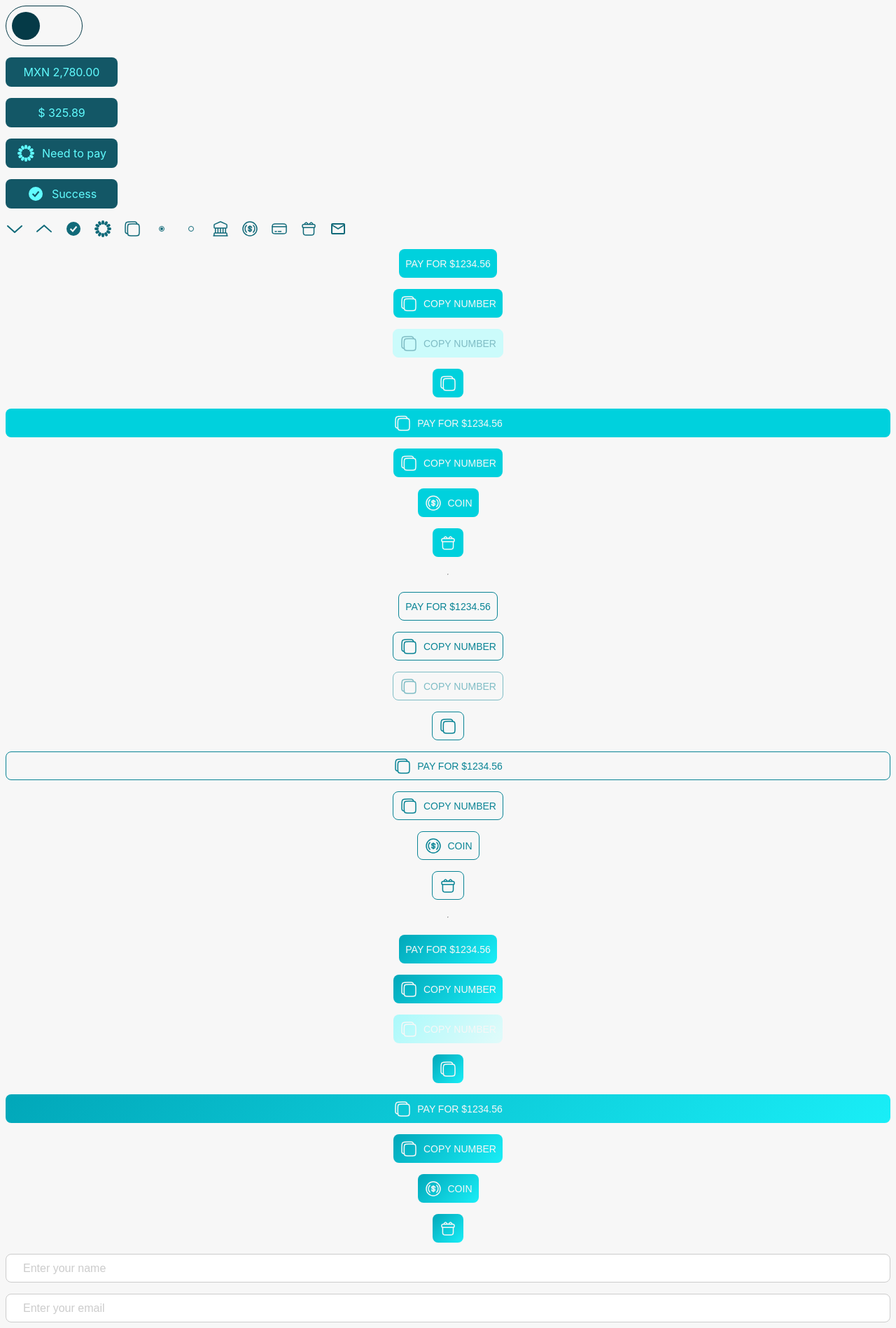
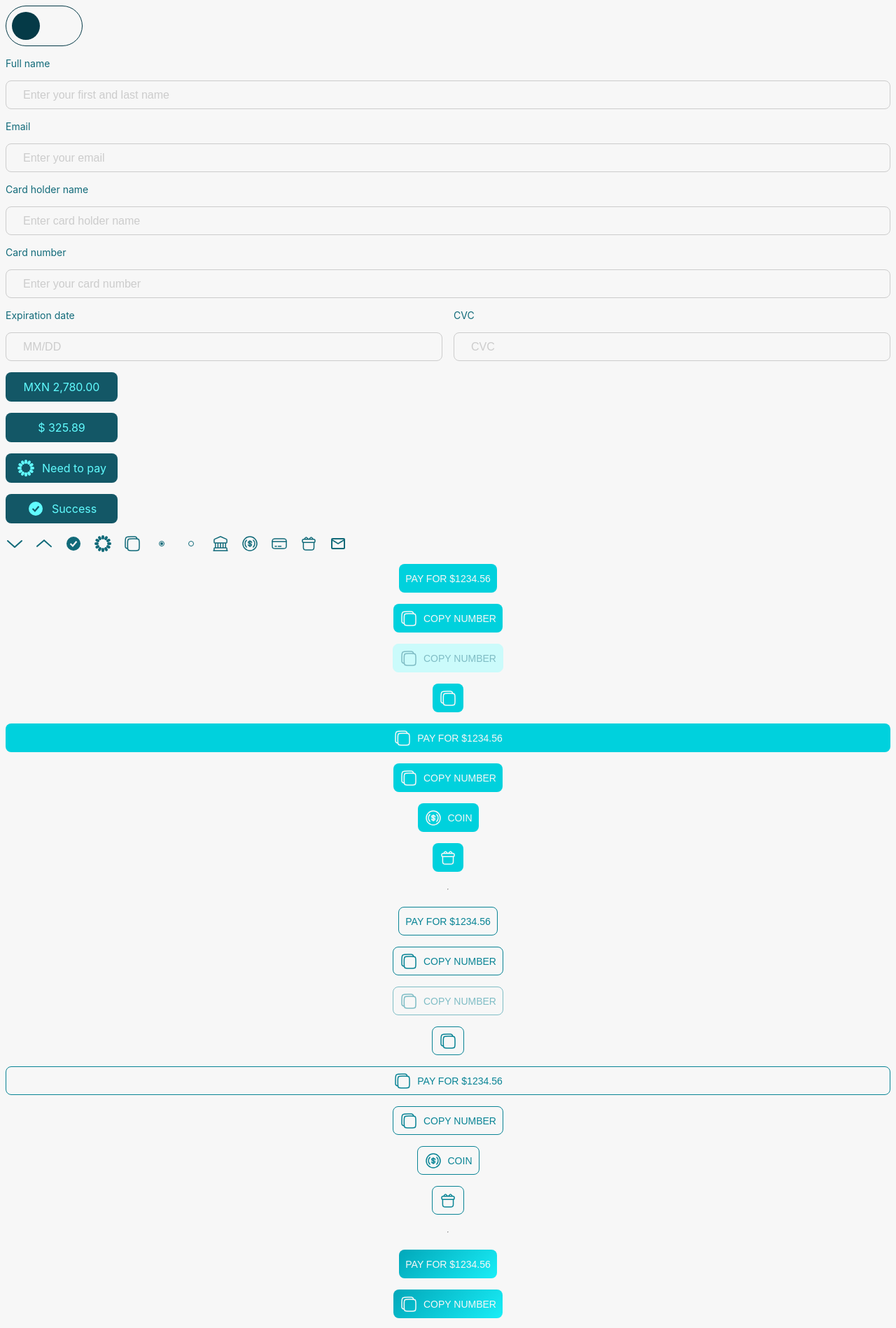
Before and after one commit to alxmcr/fe-speedypay-widget-react-ts, a React (Vite) app: page / in a window 1280 px wide. Shown: the top 1898 px of the page at 70% size. Built offline with nearby package versions, Linux system fonts and the light colour scheme.

Commit message:
Feature/07 form fields (#21)

```diff
--- /dev/null
+++ b/src/components/form-fields/FormField/FormField.styled.tsx
@@ -0,0 +1,13 @@
+import styled from 'styled-components';
+
+type FormFieldStyledProps = {
+  width: string;
+};
+
+export const FormFieldStyled = styled.div<FormFieldStyledProps>`
+  display: flex;
+  flex-direction: column;
+  gap: 1rem;
+  width: ${(props) => props.width};
+  flex-grow: 1;
+`;
--- /dev/null
+++ b/src/components/form-fields/FormField/index.tsx
@@ -0,0 +1,23 @@
+import { TextLabel } from '../../typography/SupportingStyles';
+import { FormFieldStyled } from './FormField.styled';
+
+type FormFieldProps = {
+  children: React.ReactNode;
+  id: string;
+  labelText: string;
+  width?: string;
+};
+
+export default function FormField({
+  id = 'form-field-example',
+  labelText = 'Label',
+  width = '100%',
+  children,
+}: FormFieldProps) {
+  return (
+    <FormFieldStyled width={width}>
+      <TextLabel htmlFor={id}>{labelText}</TextLabel>
+      {children}
+    </FormFieldStyled>
+  );
+}
--- /dev/null
+++ b/src/components/form-fields/FormFieldList.tsx
@@ -0,0 +1,63 @@
+import AppInputWithMask from '../inputs/AppInputWithMask';
+import AppInput from '../inputs/common/AppInput';
+import FormField from './FormField';
+
+export default function FormFieldList() {
+  return (
+    <div
+      style={{
+        alignItems: 'center',
+        display: 'flex',
+        flexDirection: 'column',
+        gap: '1rem',
+      }}
+    >
+      <FormField labelText="Full name" id="full-name">
+        <AppInput
+          type="text"
+          id="full-name"
+          placeholder="Enter your first and last name"
+          fullWidth={true}
+        />
+      </FormField>
+      <FormField labelText="Email" id="email">
+        <AppInput
+          type="email"
+          id="email"
+          placeholder="Enter your email"
+          fullWidth={true}
+        />
+      </FormField>
+      <FormField labelText="Card holder name" id="card-holder-name">
+        <AppInput
+          type="text"
+          id="card-holder-name"
+          placeholder="Enter card holder name"
+          fullWidth={true}
+        />
+      </FormField>
+      <FormField labelText="Card number" id="card-number">
+        <AppInputWithMask
+          mask="9999 9999 9999 9999"
+          placeholder="Enter your card number"
+          required
+        />
+      </FormField>
+      <div
+        style={{
+          alignItems: 'center',
+          display: 'flex',
+          gap: '1rem',
+          width: '100%',
+        }}
+      >
+        <FormField labelText="Expiration date" id="expiration-date">
+          <AppInputWithMask mask="99/99" placeholder="MM/DD" required />
+        </FormField>
+        <FormField labelText="CVC" id="CVC">
+          <AppInputWithMask mask="999" placeholder="CVC" required />
+        </FormField>
+      </div>
+    </div>
+  );
+}
--- a/src/components/inputs/AppInputWithMask/AppInputWithMask.styled.tsx
+++ b/src/components/inputs/AppInputWithMask/AppInputWithMask.styled.tsx
@@ -2,14 +2,15 @@ import InputMask from 'react-input-mask';
 import styled from 'styled-components';
 
 export const AppInputWithMaskStyled = styled(InputMask)`
-  background-color: ${(props) => props.theme.styles.inputs.default.background};
+  height: 2.5625rem;
+
+  background-color: ${(props) =>
+    props.theme.styles.inputs.default.backgroundColor};
   border: 1px solid ${(props) => props.theme.styles.inputs.default.borderColor};
-  color: ${(props) => props.theme.styles.inputs.default.text};
+  color: ${(props) => props.theme.styles.inputs.default.colorText};
   border-radius: 0.5rem;
   font-size: 16px;
   padding: 0.75rem 1.5rem;
-
-  height: 2.5625rem;
 
   &::placeholder {
     color: ${(props) => props.theme.styles.inputs.default.placeholderColor};
@@ -20,15 +21,15 @@ export const AppInputWithMaskStyled = styled(InputMask)`
 
     box-shadow: 0 0 7px
       ${(props) => props.theme.styles.inputs.focus.borderColor};
-    color: ${(props) => props.theme.styles.inputs.focus.text};
+    color: ${(props) => props.theme.styles.inputs.focus.colorText};
   }
 
   &:disabled {
     background-color: ${(props) =>
-      props.theme.styles.inputs.disabled.background};
+      props.theme.styles.inputs.disabled.backgroundColor};
     border: 1px solid
       ${(props) => props.theme.styles.inputs.disabled.borderColor};
-    color: ${(props) => props.theme.styles.inputs.disabled.text};
+    color: ${(props) => props.theme.styles.inputs.disabled.colorText};
 
     &::placeholder {
       color: ${(props) => props.theme.styles.inputs.disabled.placeholderColor};
--- a/src/components/inputs/AppInputWithMask/index.tsx
+++ b/src/components/inputs/AppInputWithMask/index.tsx
@@ -4,11 +4,13 @@ import { AppInputWithMaskStyled } from './AppInputWithMask.styled';
 type AppInputWithMaskProps = {
   mask: string;
   placeholder: string;
+  required?: boolean;
 };
 
 export default function AppInputWithMask({
   mask = '9999 9999 9999 9999',
   placeholder = '0000 0000 0000 0000',
+  required = false,
 }: AppInputWithMaskProps) {
   const [value, setValue] = React.useState('');
 
@@ -20,9 +22,10 @@ export default function AppInputWithMask({
     <AppInputWithMaskStyled
       value={value}
       mask={mask}
-      onChange={handlerInput}
       className="input-special-card"
       placeholder={placeholder}
+      required={required}
+      onChange={handlerInput}
     />
   );
 }
--- a/src/components/inputs/InputList.tsx
+++ b/src/components/inputs/InputList.tsx
@@ -14,8 +14,14 @@ export default function InputList() {
     >
       <AppInput
         type="text"
-        id="name"
-        placeholder="Enter your name"
+        id="full-name"
+        placeholder="Enter your first and last name"
+        fullWidth={true}
+      />
+      <AppInput
+        type="text"
+        id="card-holder-name"
+        placeholder="Enter card holder name"
         fullWidth={true}
       />
       <AppInput
@@ -27,7 +33,6 @@ export default function InputList() {
       <AppInputWithMask
         mask="9999 9999 9999 9999"
         placeholder="Enter your card number"
-        fullWidth={true}
       />
       <AppInputWithMask mask="999" placeholder="CVC" />
       <AppInputWithMask mask="99/99" placeholder="MM/DD" />
--- a/src/components/inputs/common/AppInput/AppInput.styled.tsx
+++ b/src/components/inputs/common/AppInput/AppInput.styled.tsx
@@ -5,15 +5,16 @@ type AppInputStyledProps = {
 };
 
 export const AppInputStyled = styled.input<AppInputStyledProps>`
-  background-color: ${(props) => props.theme.styles.inputs.default.background};
+  width: ${(props) => (props.$fullWidth ? '100%' : 'auto')};
+  height: 2.5625rem;
+
+  background-color: ${(props) =>
+    props.theme.styles.inputs.default.backgroundColor};
   border: 1px solid ${(props) => props.theme.styles.inputs.default.borderColor};
-  color: ${(props) => props.theme.styles.inputs.default.text};
+  color: ${(props) => props.theme.styles.inputs.default.colorText};
   border-radius: 0.5rem;
   font-size: 16px;
   padding: 0.75rem 1.5rem;
-
-  height: 2.5625rem;
-  width: ${(props) => (props.$fullWidth ? '100%' : 'auto')};
 
   &::placeholder {
     color: ${(props) => props.theme.styles.inputs.default.placeholderColor};
@@ -24,15 +25,15 @@ export const AppInputStyled = styled.input<AppInputStyledProps>`
 
     box-shadow: 0 0 7px
       ${(props) => props.theme.styles.inputs.focus.borderColor};
-    color: ${(props) => props.theme.styles.inputs.focus.text};
+    color: ${(props) => props.theme.styles.inputs.focus.colorText};
   }
 
   &:disabled {
     background-color: ${(props) =>
-      props.theme.styles.inputs.disabled.background};
+      props.theme.styles.inputs.disabled.backgroundColor};
     border: 1px solid
       ${(props) => props.theme.styles.inputs.disabled.borderColor};
-    color: ${(props) => props.theme.styles.inputs.disabled.text};
+    color: ${(props) => props.theme.styles.inputs.disabled.colorText};
 
     &::placeholder {
       color: ${(props) => props.theme.styles.inputs.disabled.placeholderColor};
--- a/src/components/inputs/common/AppInputEmail.tsx
+++ b/src/components/inputs/common/AppInputEmail.tsx
@@ -29,6 +29,7 @@ export default function AppInputEmail({
     <AppInputStyled
       type="email"
       id={id}
+      name={id}
       placeholder={placeholder}
       disabled={disabled}
       $fullWidth={fullWidth}
@@ -41,6 +42,7 @@ export default function AppInputEmail({
     <AppInputStyled
       type="email"
       id={id}
+      name={id}
       placeholder={placeholder}
       disabled={disabled}
       $fullWidth={fullWidth}
--- a/src/components/typography/SupportingStyles.tsx
+++ b/src/components/typography/SupportingStyles.tsx
@@ -10,7 +10,7 @@ const TextCaption = styled.span`
 `;
 
 const TextLabel = styled.label`
-  color: ${(props) => props.theme.text};
+  color: ${(props) => props.theme.styles.colorText};
   font-weight: 400;
   font-size: 0.875rem;
 `;
--- a/src/helpers/styles/helpers-styles-inputs.ts
+++ b/src/helpers/styles/helpers-styles-inputs.ts
@@ -1,8 +1,8 @@
 import { IRON_COLOR_SCALES } from '../../styles/colors-scales';
 import { ColorScales } from '../../types/personalization/typesColors';
 import {
-    InputStyles,
-    InputStylesByState,
+  InputStyles,
+  InputStylesByState,
 } from '../../types/personalization/typesElementsStyles';
 import { ThemeModes } from '../../types/personalization/typesThemes';
 
@@ -11,7 +11,8 @@ export const getInputStyles = (
   colorScales: ColorScales,
 ): InputStylesByState => {
   const defaultStyles: InputStyles = {
-    backgroundColor: 'transparent',
+    backgroundColor:
+      theme === ThemeModes.light ? IRON_COLOR_SCALES.scales[50] : 'transparent',
     borderColor:
       theme === ThemeModes.light
         ? IRON_COLOR_SCALES.scales[300]
--- a/src/pages/HomePage/index.tsx
+++ b/src/pages/HomePage/index.tsx
@@ -1,4 +1,5 @@
 import ButtonList from '../../components/buttons/ButtonList';
+import FormFieldList from '../../components/form-fields/FormFieldList';
 import AppIconList from '../../components/icons/AppIconList';
 import InputList from '../../components/inputs/InputList';
 import PillList from '../../components/pills/PillList';
@@ -16,6 +17,7 @@ export default function HomePage() {
       }}
     >
       <ThemeModeToggler />
+      <FormFieldList />
       <PillList />
       <AppIconList />
       <ButtonList />
```
